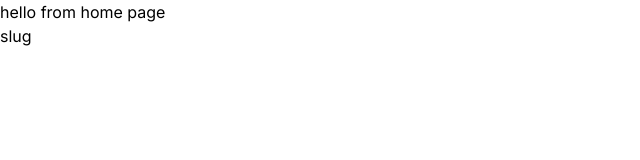
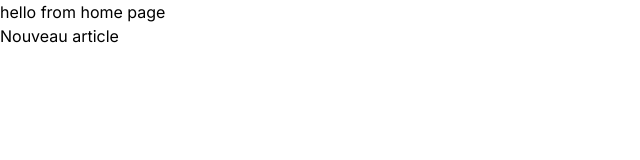
Before and after one commit to vixxxaz/next-news, a Next.js app: page /Home in a window 1280 px wide. Shown: the top 160 px of the page, without its empty margins (0-640 px from the left). Built offline with nearby package versions, Linux system fonts and the light colour scheme.

Commit message:
finition 1

```diff
--- a/app/Home/[slug]/page.tsx
+++ b/app/Home/[slug]/page.tsx
@@ -1,6 +1,7 @@
 // app/Home/[slug]/page.tsx
 import { Metadata } from 'next';
 import NewsArticles from '../../components/NewsArticles';
+import Link from 'next/link';
 
 interface Article {
   source: {
@@ -29,7 +30,7 @@ const fetchArticles = async (): Promise<Article[]> => {
 
   const response = await fetch(url);
   const data = await response.json();
-  console.log(data)
+
   return data.articles || [];
 };
 
@@ -42,9 +43,10 @@ const NewsPage = async ({ params }: { params: { slug: string } }) => {
   const articles = await fetchArticles();
 
   return (
-    <div className='w-full h-full text-center text-fifth-color'>
+    <section className='w-full h-full text-center text-black-color font-bold rounded'>
       <NewsArticles  articles={articles} />
-    </div>
+      <Link href='./'>BACK Home</Link>
+    </section>
   );
 };
 
--- a/app/Home/page.tsx
+++ b/app/Home/page.tsx
@@ -10,7 +10,7 @@ const router = useRouter();
   return (
     <div>
         <h1 className="text-color-black">hello from home page</h1>
-        <button type='button'onClick={()=> router.push("./Home/slug")}>slug</button>
+        <button type='button'onClick={()=> router.push("./Home/slug")}>Nouveau article</button>
     </div>
   )
 }
```
